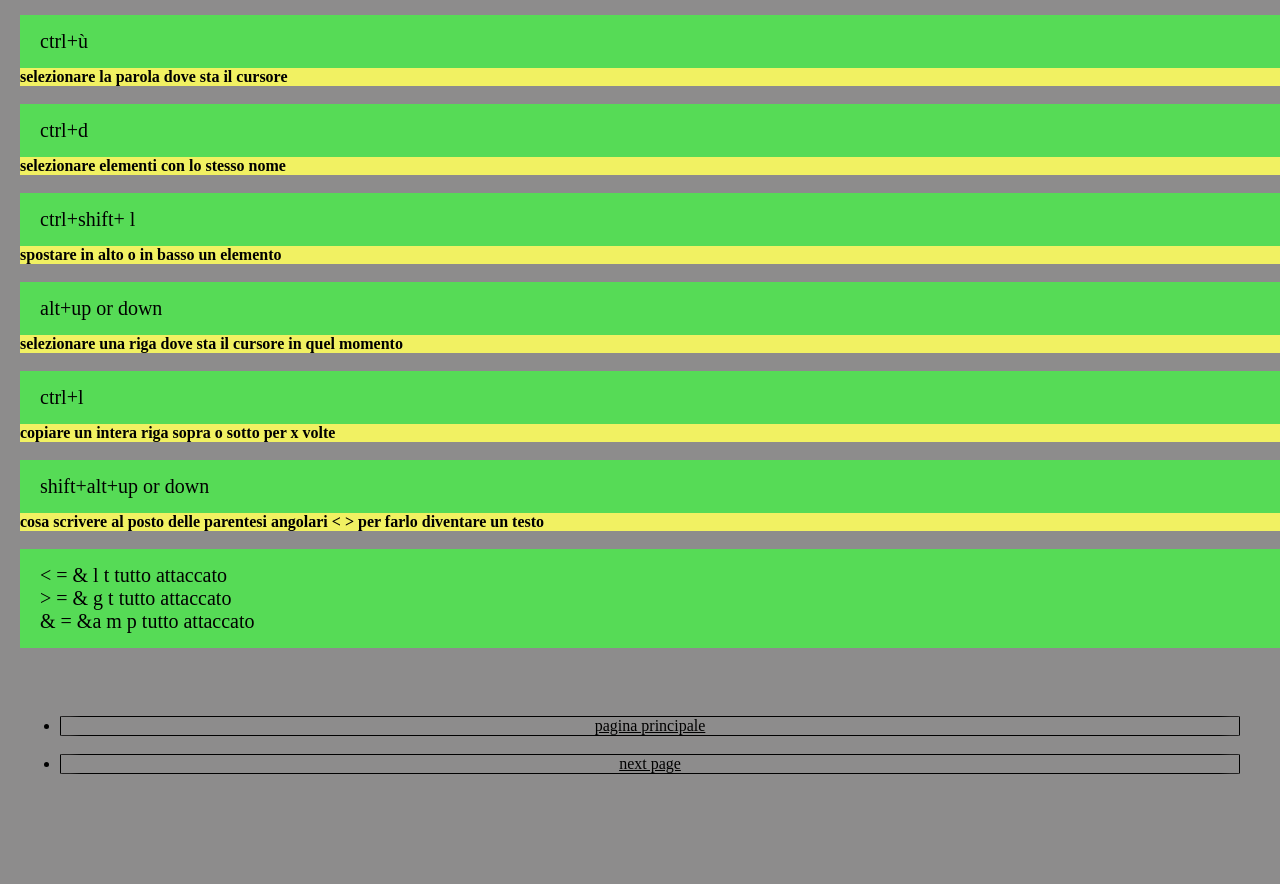
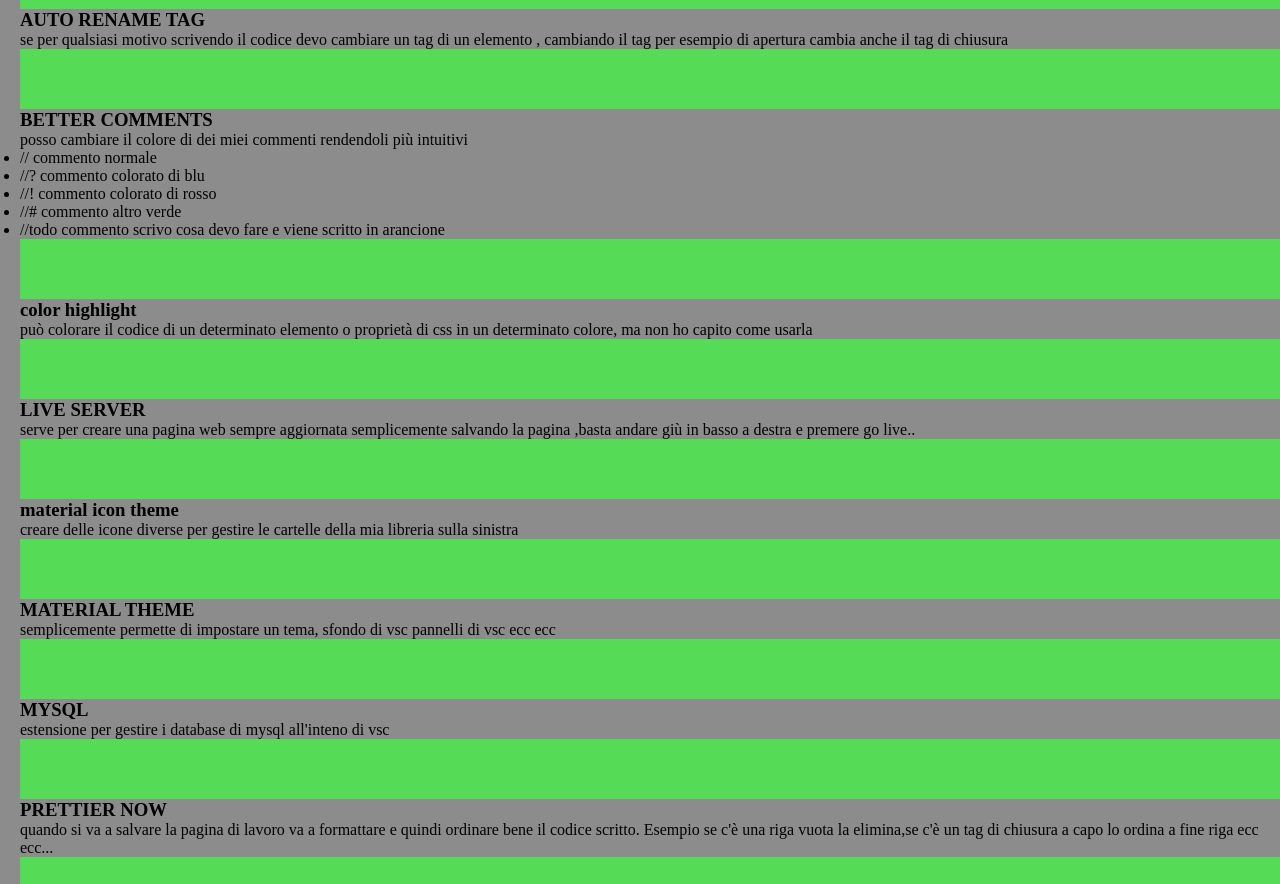
Before and after one commit to stefanodepoli/web-developer, a plain HTML site: page visual-studio-code.html in a window 1280 px wide. Shown: the part 282-1166 px from the top of the page. Before the commit the page ends 1124 px from the top, so only its background shows below. Drawn offline with Linux system fonts and the light colour scheme.

Commit message:
02-12-24-1
aggiunta estensioni di visual studio code

```diff
--- a/visual-studio-code.html
+++ b/visual-studio-code.html
@@ -9,8 +9,59 @@
 <body>
   <div class="vsc1">
     <div class="box-comandi">
+      <div class="bott-avaind">
+        <ul>
+          <li><a href="index.html">pagina principale</a></li>
+          <li><a href="">next page</a></li>
+        </ul>
+      </div>
+      <h1>MIGLIORI ESTENSIONI PER VISUAL STUDIO CODE</h1>
+      <P>
+        <H3>AUTO RENAME TAG</H3>
+        se per qualsiasi motivo scrivendo il codice devo cambiare un tag di un elemento , cambiando il tag per
+        esempio di apertura cambia anche il tag di chiusura
+      </P>
+      <P>
+        <H3>BETTER COMMENTS</H3>
+        posso cambiare il colore di dei miei commenti rendendoli più intuitivi
+        <ul>
+          <li>// commento normale</li>
+          <li>//? commento colorato di blu</li>
+          <li>//! commento colorato di rosso</li>
+          <li>//# commento altro verde</li>
+          <li>//todo commento scrivo cosa devo fare e viene scritto in arancione</li>
+        </ul>
+      </P>
+      <P>
+        <H3>color highlight</H3>
+        può colorare il codice di un determinato elemento o proprietà di css in un determinato colore,
+        ma non ho capito come usarla
+      </P>
+      <P>
+        <h3>LIVE SERVER</h3>
+        serve per creare una pagina web sempre aggiornata semplicemente salvando la pagina ,basta andare
+        giù in basso a destra e premere go live..
+      </P>
+      <P>
+        <H3>material icon theme</H3>
+        creare delle icone diverse per gestire le cartelle della mia libreria sulla sinistra
+      </P>
+      <P>
+        <H3>MATERIAL THEME</H3>
+        semplicemente permette di impostare un tema, sfondo di vsc pannelli di vsc ecc ecc
+      </P>
+      <P>
+        <H3>MYSQL</H3>
+        estensione per gestire i database di mysql all'inteno di vsc
+      </P>
+      <P>
+        <H3>PRETTIER NOW</H3>
+        quando si va a salvare la pagina di lavoro va a formattare e quindi ordinare bene il codice scritto.
+        Esempio se c'è una riga vuota la elimina,se c'è un tag di chiusura a capo lo ordina a fine riga
+        ecc ecc...
+      </P>
 
-      <h1>migliori comandi per visual studio code</h1>
+      <h1>MIGLIORI COMANDI PER VISUAL STUDIO CODE</h1>
       <div class="bott-avaind">
         <ul>
           <li><a href="index.html">pagina principale</a></li>
@@ -47,6 +98,10 @@
           > = & g t tutto attaccato<br>
           & = &a m p tutto attaccato<br>
       </p>
+      <p>
+        <h4>scriver un tag tot volte,per esempio quando devo scrivere 8 li in un tag ul </h4>
+        li*8 + invio
+      </p>
       <div class="bott-avaind">
         <ul>
           <li><a href="index.html">pagina principale</a></li>
```
